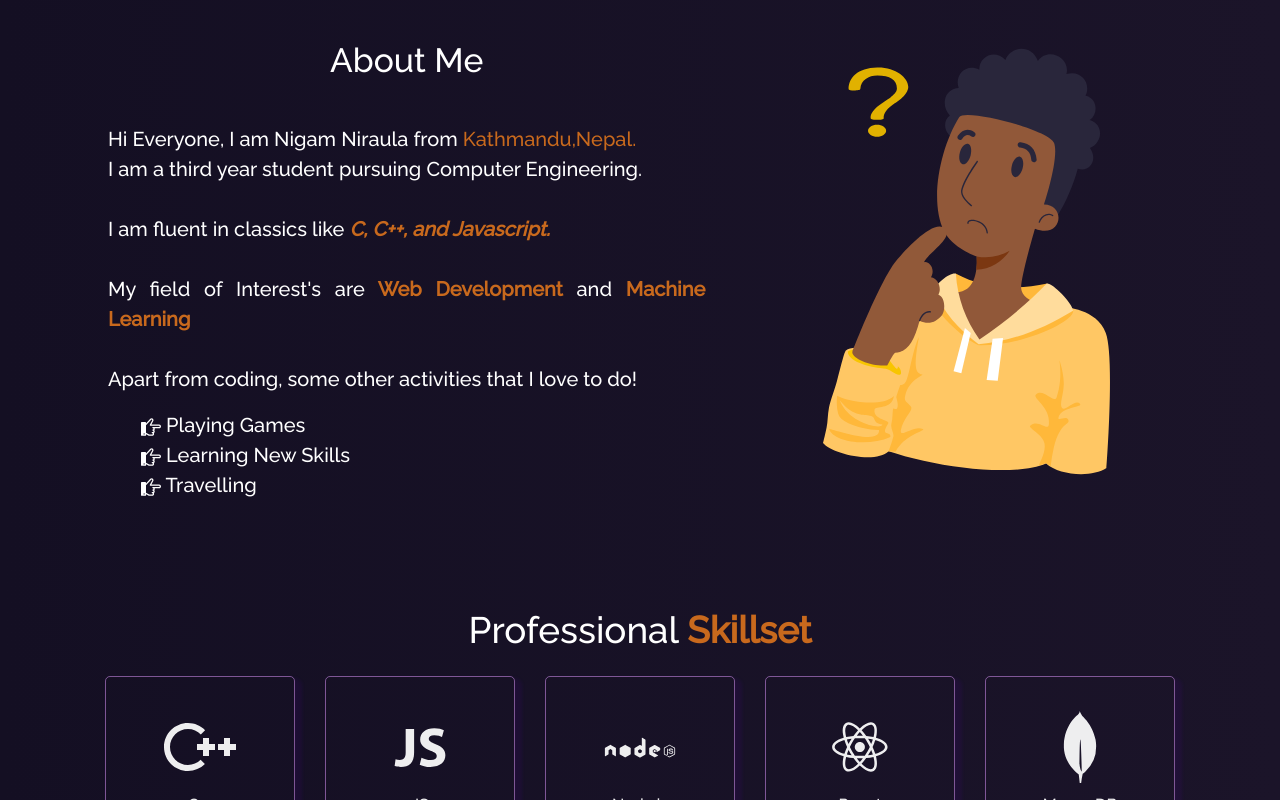
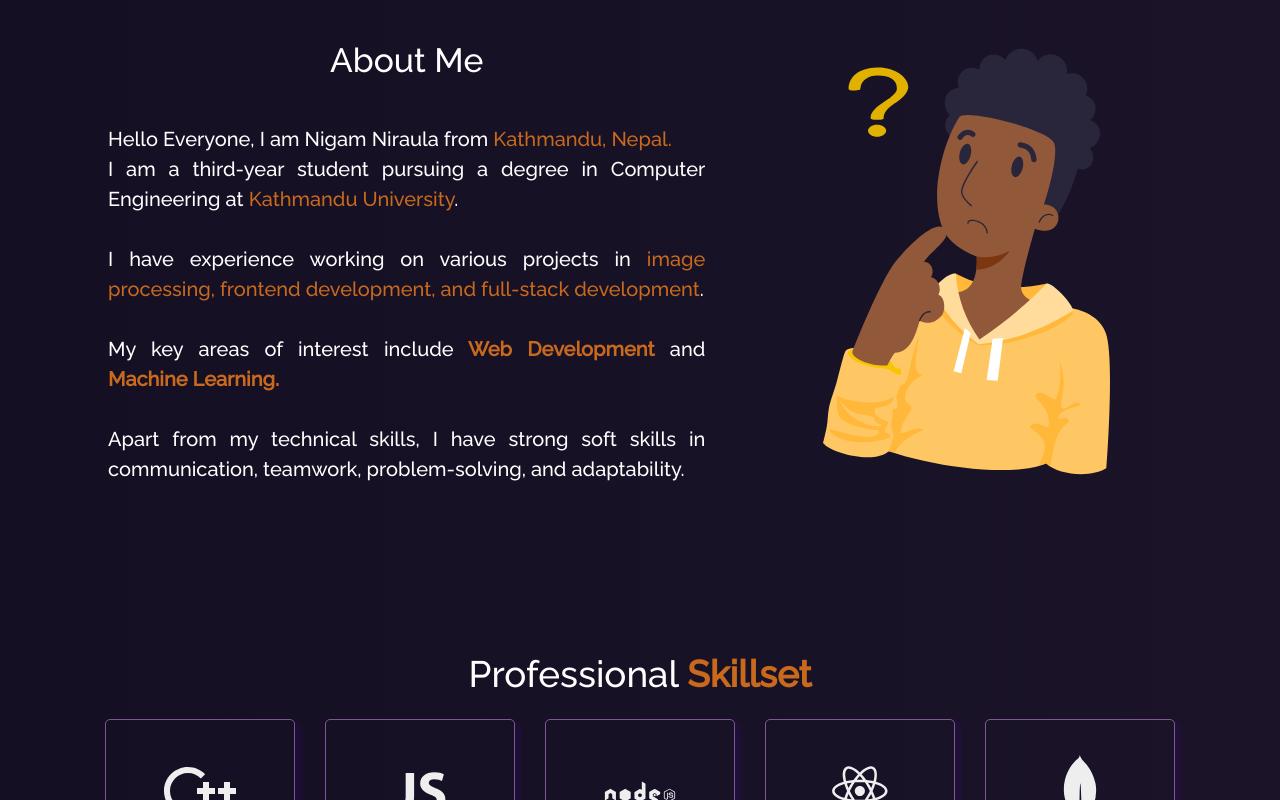
Before and after one commit to ninix07/Portfolio, a React (Create React App) app: page / in a window 1280 px wide. Shown: the part 920-1720 px from the top of the page. Built offline with nearby package versions, Linux system fonts and the light colour scheme.

Commit message:
Change About Section

```diff
--- a/src/components/About/AboutCard.js
+++ b/src/components/About/AboutCard.js
@@ -8,34 +8,31 @@ function AboutCard() {
       <Card.Body>
         <blockquote className="blockquote mb-0">
           <p style={{ textAlign: "justify" }}>
-            Hi Everyone, I am <span className="purple">Nigam Niraula </span>
-            from <span className="coloured"> Kathmandu,Nepal.</span>
-            <br /> I am a third year student pursuing Computer Engineering.
+            Hello Everyone, I am <span className="purple">Nigam Niraula</span>{" "}
+            from <span className="coloured">Kathmandu, Nepal.</span>
+            <br /> I am a third-year student pursuing a degree in Computer
+            Engineering at{" "}
+            <span className="coloured">Kathmandu University</span>.
             <br />
-            <br />I am fluent in classics like
-            <i>
-              <b className="coloured"> C, C++, and Javascript. </b>
-            </i>
+            <br />I have experience working on various projects in{" "}
+            <span className="coloured">
+              image processing, frontend development, and full-stack development
+            </span>
+            .
             <br />
             <br />
-            My field of Interest's are
-            <b className="coloured"> Web Development </b> and{" "}
-            <b className="coloured">Machine Learning</b>
+            My key areas of interest include
+            <b className="coloured"> Web Development</b> and
+            <b className="coloured"> Machine Learning.</b>
             <br />
             <br />
-            Apart from coding, some other activities that I love to do!
+            Apart from my technical skills, I have strong soft skills in
+            communication, teamwork, problem-solving, and adaptability.
+            <br />
+            <br />
           </p>
-          <ul>
-            <li className="about-activity">
-              <ImPointRight /> Playing Games
-            </li>
-            <li className="about-activity">
-              <ImPointRight /> Learning New Skills
-            </li>
-            <li className="about-activity">
-              <ImPointRight /> Travelling
-            </li>
-          </ul>
+
+          <br />
         </blockquote>
       </Card.Body>
     </Card>
```
